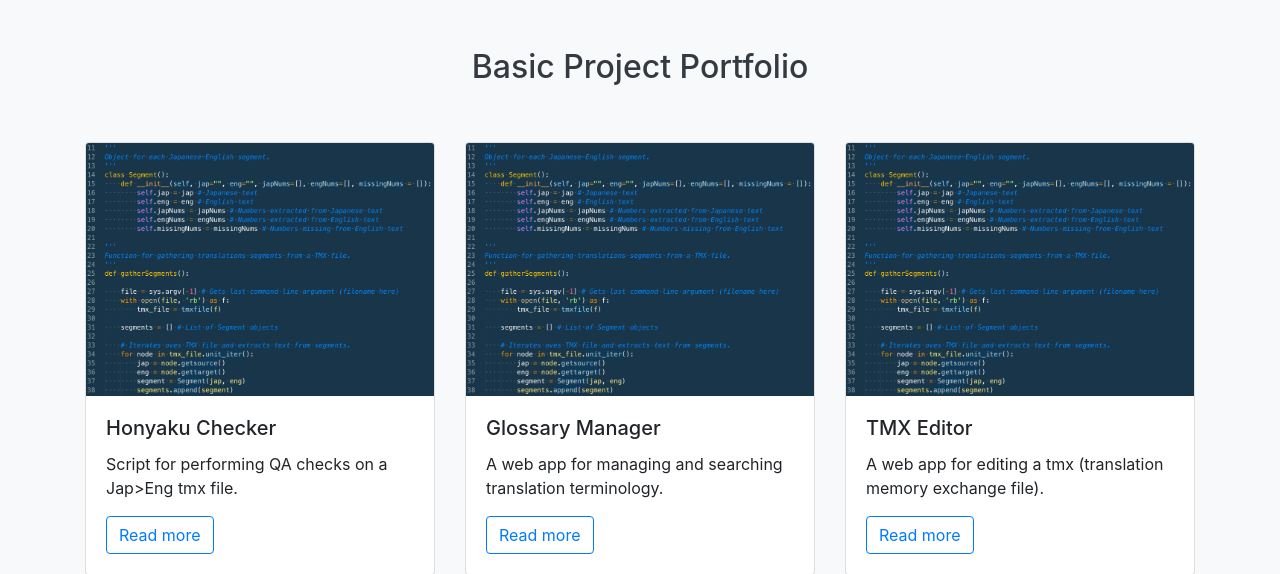
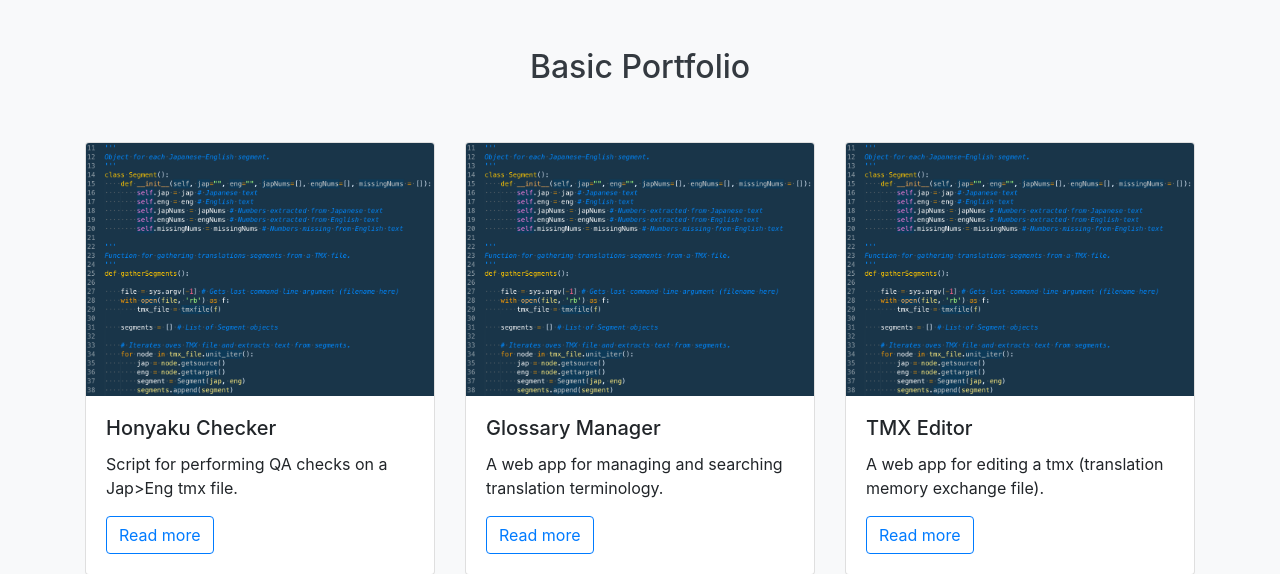
Before and after one commit to 4ka0/django_porfolio, a Django app: page / in a window 1280 px wide. Shown: the top 574 px of the page. Run offline with Django 3.2, Linux system fonts and the light colour scheme; data comes from the database, SQL or seed files in the repository; some libraries are stand-ins or nearby versions.

Commit message:
Title update

```diff
--- a/projects/templates/projects/base.html
+++ b/projects/templates/projects/base.html
@@ -14,7 +14,7 @@
 
                 <!-- Top banner -->
                 <div class="col-12 bg-light py-5" >
-                    <h2 class="text-center text-dark">Basic Project Portfolio</h2>
+                    <h2 class="text-center text-dark">Basic Portfolio</h2>
                 </div>
 
                 <!-- Main body -->
```
